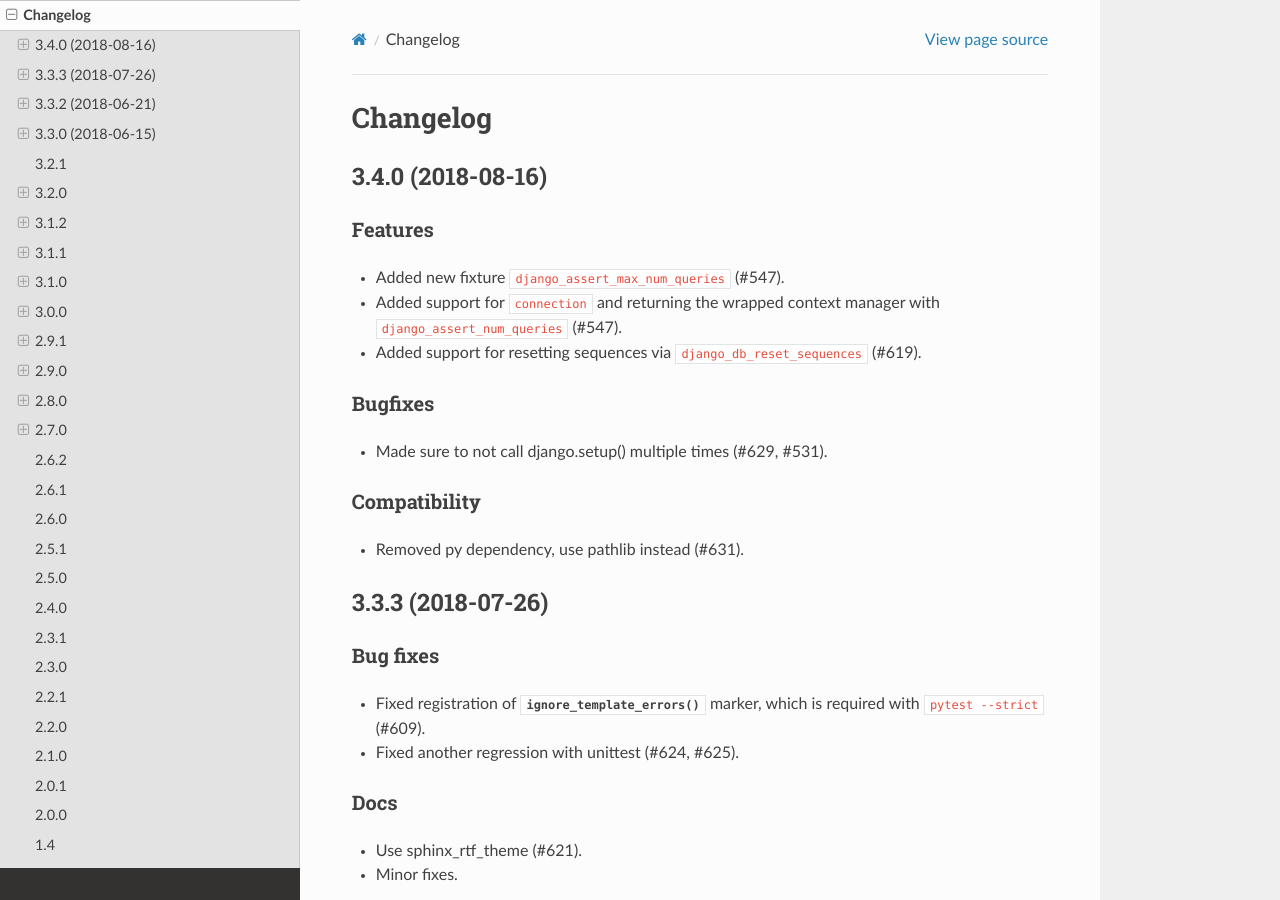
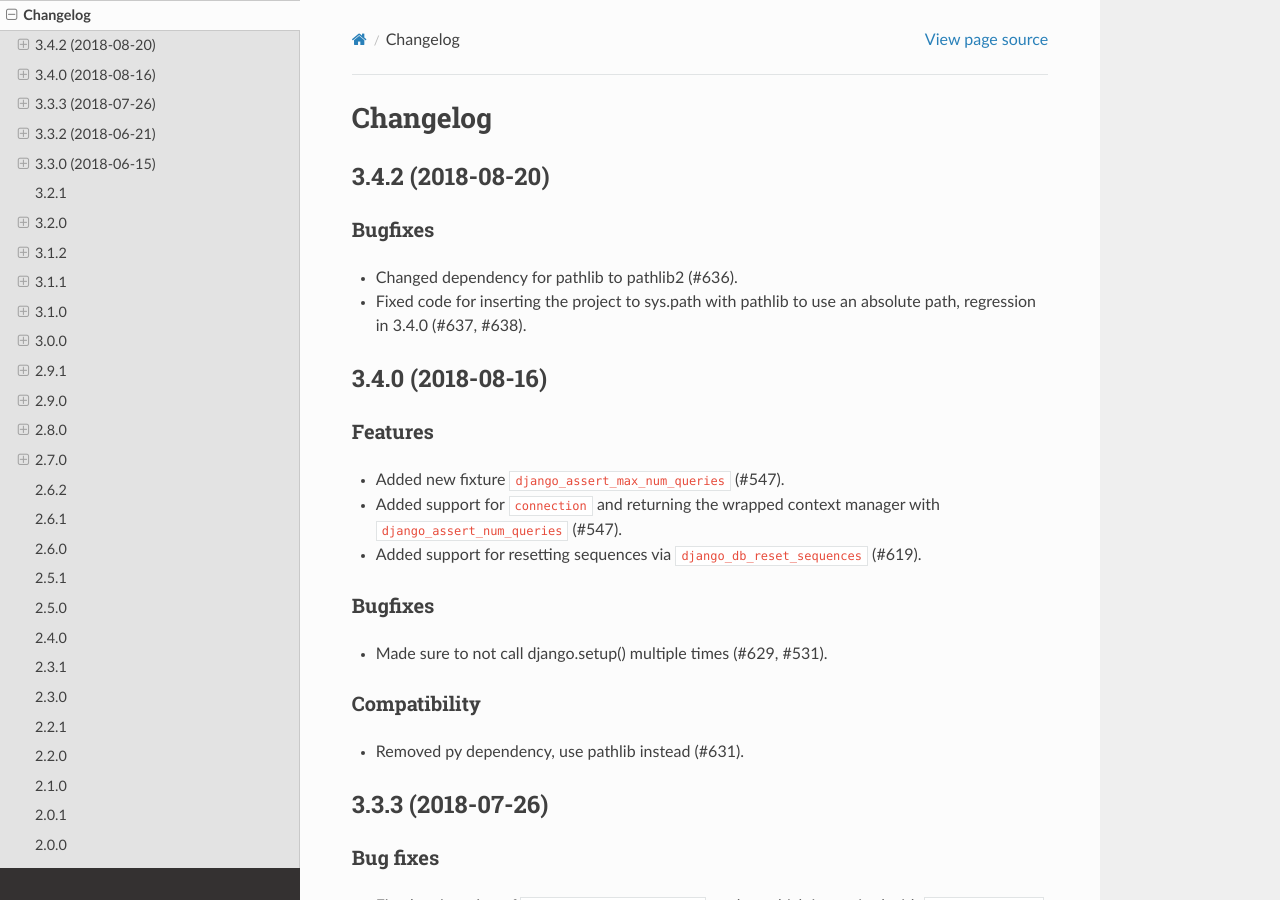
Before and after one commit to pytest-dev/pytest-django, a Sphinx documentation site: the page built from docs/changelog.rst, in a window 1280 px wide and 900 px high. Built offline with Sphinx 7.4.7 and the Read the Docs theme 2.0.0, drawn with Linux system fonts in a browser that asks for light colours; cross-references to code outside the pages are shown as plain code.

Commit message:
Release 3.4.2

```diff
--- a/docs/changelog.rst
+++ b/docs/changelog.rst
@@ -1,5 +1,15 @@
 Changelog
 =========
+
+3.4.2 (2018-08-20)
+------------------
+
+Bugfixes
+^^^^^^^^
+
+* Changed dependency for pathlib to pathlib2 (#636).
+* Fixed code for inserting the project to sys.path with pathlib to use an
+  absolute path, regression in 3.4.0 (#637, #638).
 
 3.4.0 (2018-08-16)
 ------------------
```
